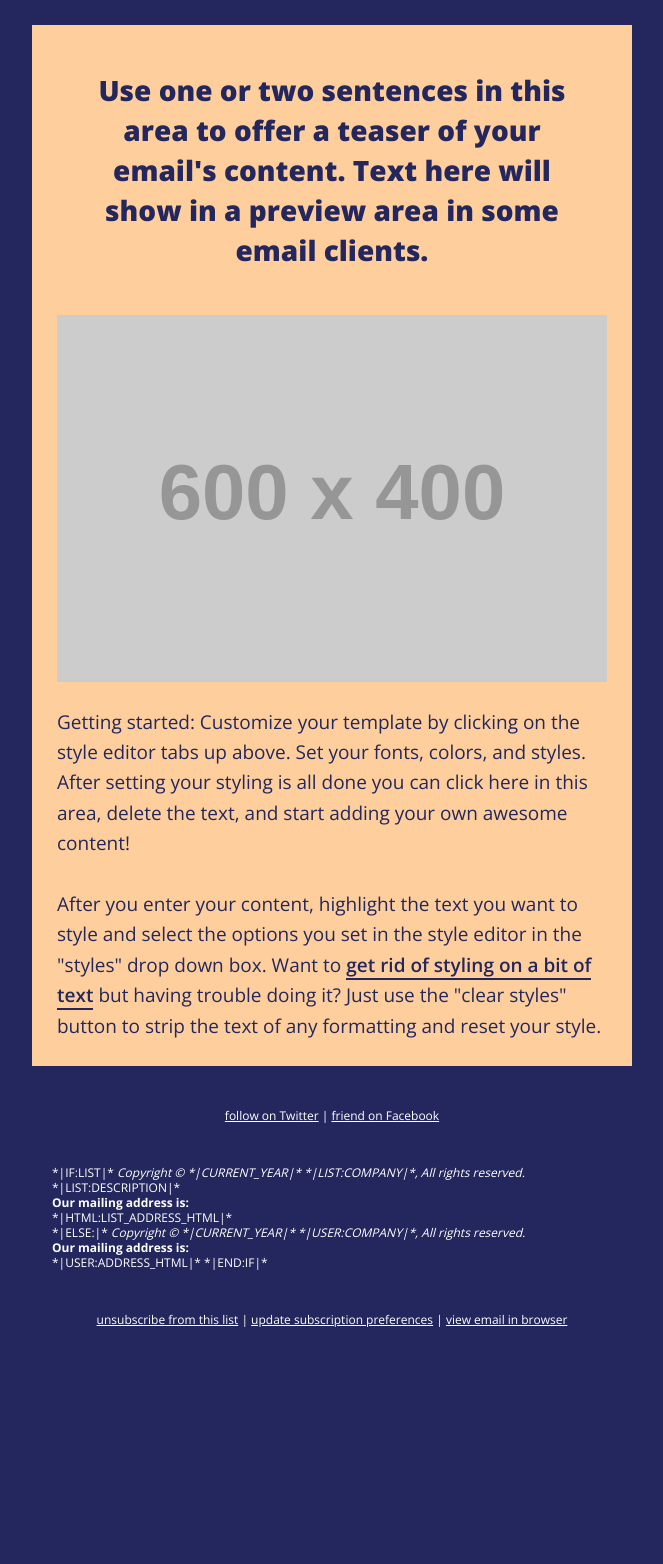
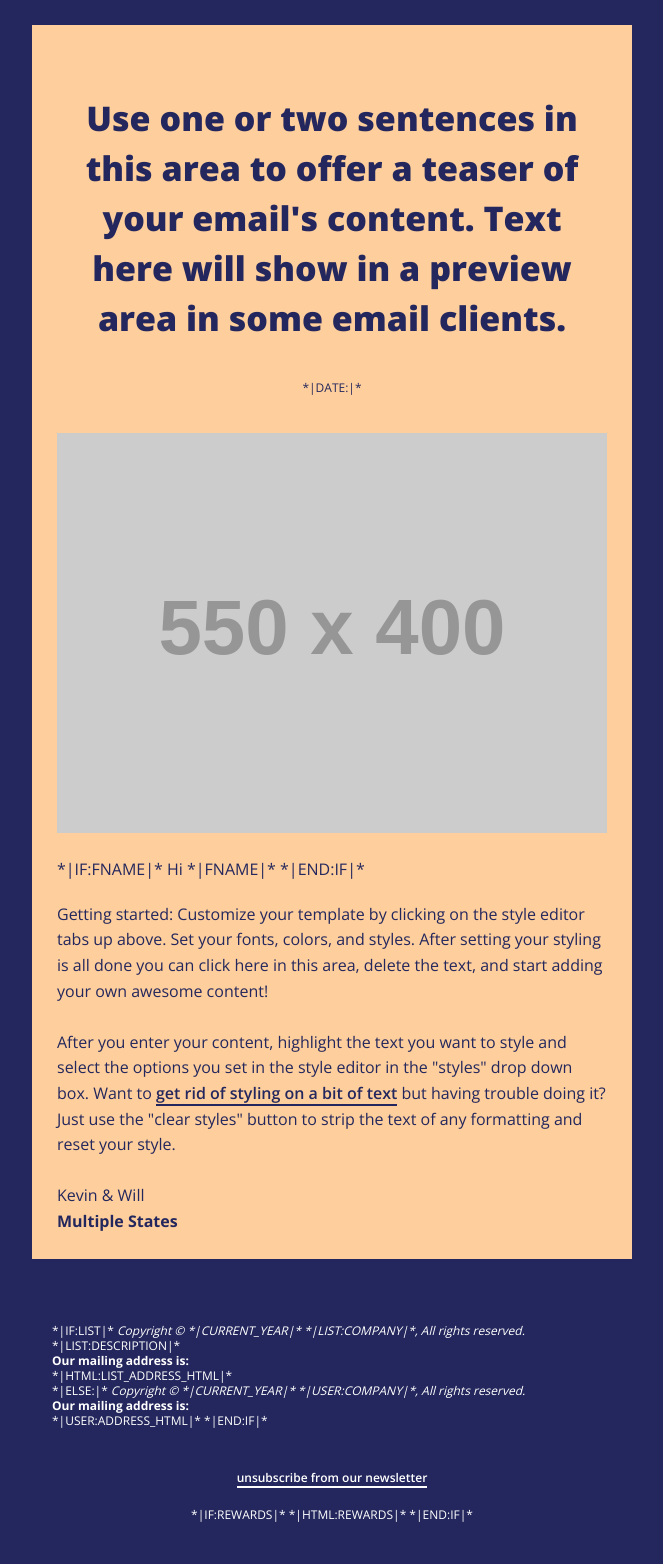
Before and after one commit to multiple-states/menu, a plain HTML site: page index.html in a window 1280 px wide. Shown: the whole page, without its empty margins (308-971 px from the left). Before the commit the page ends 1347 px from the top, so only its background shows below. Drawn offline with nearby package versions, Linux system fonts and the light colour scheme; placeholder pictures from the web are drawn by us.

Commit message:
sort out mailchimp merge tags

```diff
--- a/index.html
+++ b/index.html
@@ -1,6 +1,14 @@
 <!DOCTYPE html PUBLIC "-//W3C//DTD XHTML 1.0 Transitional//EN" "http://www.w3.org/TR/xhtml1/DTD/xhtml1-transitional.dtd">
 <html>
 	<head>
+
+  <!--
+
+  This is an email newsletter template built for use with Mailchimp.
+  Design & Develpment: http://multiplestates.co.uk/
+
+  -->
+
   <meta http-equiv="Content-Type" content="text/html; charset=UTF-8">
   <meta name="viewport" content="width=device-width, initial-scale=1">
 
@@ -9,6 +17,7 @@
 
   <title>*|MC:SUBJECT|*</title>
 
+  <!-- Google Font -->
   <link href='http://fonts.googleapis.com/css?family=Open+Sans:400,800,600,700' rel='stylesheet' type='text/css'>
 
   <style type="text/css">
@@ -27,38 +36,60 @@
 
   /*--------------------------------------------------------- Layout */
   /*
-  @tab Page
-  @section background color
+  @tab Theme
+  @section body
   @tip Set the background color for your email.
   @theme page
   */
   body,.background-table {
-    /*@editable*/background-color:#24275D;
+    /*@editable*/color: #24275D;
+    /*@editable*/background-color: #24275D;
     /*@editable*/font-family: 'Open Sans', sans-serif;
   }
   #template-container {
     margin-top: 25px;
   }
 
+  /*--------------------------------------------------------- Body Content */
+  /*
+  @tab Theme
+  @section content background
+  @tip Set the background color for your email's body area.
+  @theme page
+  */
+  #template-container,.body-content {
+    /*@editable*/background-color: #fecf9c;
+  }
+  .body-content div {
+    font-size: 16px;
+    line-height: 1.6;
+  }
+  .body-content img {
+    display: inline;
+    margin-bottom: 10px;
+  }
+  #template-footer {
+    max-width: 600px;
+  }
+
   /*--------------------------------------------------------- Headings */
   /*
-  @tab Page
+  @tab Theme
   @section main heading
   @tip Set the styling for all first-level headings in your emails. These should be the largest of your headings.
   @theme heading1
   */
   h1,
   .h1 {
-    /*@editable*/color:#24275D;
-    display:block;
-    /*@editable*/font-size:34px;
-    /*@editable*/font-weight:bold;
-    line-height:100%;
-    margin-bottom:10px;
-    /*@editable*/text-align:center;
+    display: block;
+    margin-bottom: 10px;
+    /*@editable*/text-align: center;
+    /*@editable*/font-size: 34px;
+    font-weight: 800;
+    line-height: 100%;
   }
   /*
-  @tab Page
+  @tab Theme
   @section other headings
   @tip Set the styling for all other headings in your emails.
   @theme heading2
@@ -69,80 +100,45 @@
   .h3,
   h4,
   .h4 {
-    /*@editable*/color:#24275D;
     display:block;
-    /*@editable*/font-size:30px;
-    /*@editable*/font-weight:bold;
-    line-height:100%;
-    margin-bottom:10px;
-    /*@editable*/text-align:left;
-  }
-
-  /*--------------------------------------------------------- Header */
-  /*
-  @tab Header
-  @section header text
-  @tip Set the styling for your email's preheader text. Choose a size and color that is easy to read.
-  */
-  .header-text {
-    text-align:left;
-    /*@editable*/color:#24275D;
-    /*@editable*/font-size:28px;
-    font-weight: 800;
-    line-height:40px;
-  }
-  .header-content {
-    line-height:100%;
-    text-align:center;
-    vertical-align:middle;
-    padding:45px;
-  }
-  .header-img {
-    padding:0 25px;
-  }
-  .header-img img {
-    width: 100%;
-  }
-
-  /*--------------------------------------------------------- Body Content */
-  /*
-  @tab Body
-  @section body style
-  @tip Set the background color for your email's body area.
-  */
-  #template-container,.body-content {
-    /*@editable*/background-color:#fecf9c;
+    /*@editable*/font-size: 30px;
+    /*@editable*/font-weight: 700;
+    line-height: 100%;
+    margin-bottom: 10px;
+    /*@editable*/text-align: left;
   }
   /*
-  @tab Body
-  @section body text
-  @tip Set the styling for your email's main content text. Choose a size and color that is easy to read.
-  @theme main
+  @tab Theme
+  @section links
+  @tip Set the styling for your email's links. Choose a color that helps them stand out from your text.
   */
-  .body-content div {
-    /*@editable*/color:#24275D;
-		font-size: 19px;
-		line-height: 1.6;
-    /*@editable*/text-align:left;
-  }
-  /*
-  @tab Body
-  @section body link
-  @tip Set the styling for your email's main content links. Choose a color that helps them stand out from your text.
-  */
-  .body-content div a:link,
-  .body-content div a:visited {
-    /*@editable*/color:#24275D;
+  a:link,
+  a:visited {
+    /*@editable*/color: #24275D;
     text-decoration: none;
     font-weight: 600;
     border-bottom: 2px solid;
   }
-  .body-content img {
-    display:inline;
-    margin-bottom:10px;
+
+  /*--------------------------------------------------------- Header */
+  .header-text {
+    line-height: 50px;
+    padding: 45px 45px 25px 45px;
   }
-  #template-footer {
-    max-width: 600px;
+  .header-date {
+    padding-bottom: 25px;
+    font-size: 12px;
+  }
+  .header-content {
+    line-height: 100%;
+    text-align: center;
+    vertical-align: middle;
+  }
+  .header-img {
+    padding: 0 25px;
+  }
+  .header-img img {
+    width: 100%;
   }
 
   /*--------------------------------------------------------- Footer */
@@ -152,50 +148,54 @@
   @tip Set the styling for your email's footer text. Choose a size and color that is easy to read.
   @theme footer
   */
-  .footer-content div{
-    /*@editable*/color:#FFFFFF;
-    font-size:12px;
-    line-height:125%;
-    text-align:left;
+  .footer-content div {
+    /*@editable*/color: #FFFFFF;
+    font-size: 12px;
+    line-height: 125%;
+    text-align: left;
   }
   /*
   @tab Footer
   @section footer link
   @tip Set the styling for your email's footer links. Choose a color that helps them stand out from your text.
   */
-  .footer-content div a:link,.footer-content div a:visited{
-    /*@editable*/color:#FFFFFF;
-    font-weight:normal;
-    /*@editable*/text-decoration:underline;
+  .footer-content div a:link,
+  .footer-content div a:visited {
+    /*@editable*/color: #FFFFFF;
+    text-decoration: none;
+    font-weight: 600;
+    border-bottom: 2px solid;
   }
-  .footer-content img{
-    display:inline;
+  .footer-content img {
+    display: inline;
   }
-  #social{ }
-
-  #social div{
-    text-align:center;
+  #social { }
+  #social div {
+    text-align: center;
   }
-  #utility{ }
-  #utility div{
-    text-align:center;
+  #utility { }
+  #utility div {
+    text-align: center;
   }
-  #monkey-rewards img{
-    max-width:160px;
+  #monkey-rewards img {
+    max-width: 160px;
   }
 
   /*--------------------------------------------------------- Mobile */
-  @media only screen and (max-width: 480px){
-
+  @media only screen and (max-width: 480px) {
+    body {
+      border: 10px solid;
+    }
     #template-container {
       width: 100% !important;
       max-width: 600px !important;
-    }
-    .header-content {
-      padding: 25px;
+      margin-top: 0 !important;
     }
     .header-text {
-      font-size:18px !important;
+      padding: 25px !important;
+
+      font-size: 18px !important;
+      line-height: 30px !important;
     }
   }
 
@@ -216,9 +216,11 @@
 	                  <tr>
 	                    <td class="header-content">
 
-	                    	<span class="header-text" mc:edit="std_preheader_content">
+	                    	<h1 class="header-text" mc:edit="std_preheader_content">
 	                        Use one or two sentences in this area to offer a teaser of your email's content. Text here will show in a preview area in some email clients.
-	                      </span>
+	                      </h1>
+
+                        <p class="header-date">*|DATE:|*</p>
 
 	                    </td>
 	                  </tr>
@@ -226,7 +228,7 @@
 	                    <td class="header-img">
 
 	                      <!-- // Begin Module: Standard Header Image \\ -->
-	                      <img src="http://placehold.it/600x400" style="max-width:550px;" id="header-image campaign-icon" mc:label="header_image" mc:edit="header_image" mc:allowdesigner mc:allowtext>
+	                      <img src="http://placehold.it/550x400" style="max-width:550px;" id="header-image campaign-icon" mc:label="header_image" mc:edit="header_image" mc:allowdesigner mc:allowtext>
 	                      <!-- // End Module: Standard Header Image \\ -->
 
 	                    </td>
@@ -248,11 +250,21 @@
 	                      <table border="0" cellpadding="25" cellspacing="0" width="100%">
 	                        <tr>
 	                          <td valign="top">
+                                *|IF:FNAME|*
+                                Hi *|FNAME|*
+                                *|END:IF|*
+                                <br />
+                                <br />
 	                              <div mc:edit="std_content00">
 	                                  Getting started: Customize your template by clicking on the style editor tabs up above. Set your fonts, colors, and styles. After setting your styling is all done you can click here in this area, delete the text, and start adding your own awesome content!
-	                                  <br>
-	                                  <br>
+	                                  <br />
+	                                  <br />
 	                                  After you enter your content, highlight the text you want to style and select the options you set in the style editor in the "styles" drop down box. Want to <a href="http://www.mailchimp.com/kb/article/im-using-the-style-designer-and-i-cant-get-my-formatting-to-change" target="_blank">get rid of styling on a bit of text</a> but having trouble doing it? Just use the "clear styles" button to strip the text of any formatting and reset your style.
+                                    <br />
+                                    <br />
+                                    Kevin & Will
+                                    <br />
+                                    <strong>Multiple States</strong>
 	                              </div>
 	                          </td>
 	                        </tr>
@@ -277,13 +289,6 @@
 
                   <!-- // Begin Module: Standard Footer \\ -->
                   <table border="0" cellpadding="10" cellspacing="0" width="100%">
-                    <tr>
-                      <td colspan="2" valign="middle" id="social">
-                        <div mc:edit="std_social">
-                          &nbsp;<a href="*|TWITTER:PROFILEURL|*">follow on Twitter</a> | <a href="*|FACEBOOK:PROFILEURL|*">friend on Facebook</a>&nbsp;
-                        </div>
-                      </td>
-                    </tr>
                     <tr>
                       <td valign="top" width="370">
                         <br />
@@ -311,19 +316,17 @@
                         </div>
                         <br />
                       </td>
-                      <!--<td valign="top" width="170" id="monkey-rewards">
+                    </tr>
+                    <tr>
+                      <td colspan="2" valign="middle" id="utility">
+                        <div mc:edit="std_utility">
+                          &nbsp;<a href="*|UNSUB|*">unsubscribe from our newsletter</a>&nbsp;
+                        </div>
                         <br />
                         <div mc:edit="monkeyrewards">
                             *|IF:REWARDS|* *|HTML:REWARDS|* *|END:IF|*
                         </div>
                         <br />
-                      </td>-->
-                    </tr>
-                    <tr>
-                      <td colspan="2" valign="middle" id="utility">
-                        <div mc:edit="std_utility">
-                          &nbsp;<a href="*|UNSUB|*">unsubscribe from this list</a> | <a href="*|UPDATE_PROFILE|*">update subscription preferences</a><!-- *|IFNOT:ARCHIVE_PAGE|* --> | <a href="*|ARCHIVE|*">view email in browser</a><!-- *|END:IF|* -->&nbsp;
-                        </div>
                       </td>
                     </tr>
                   </table>
```
